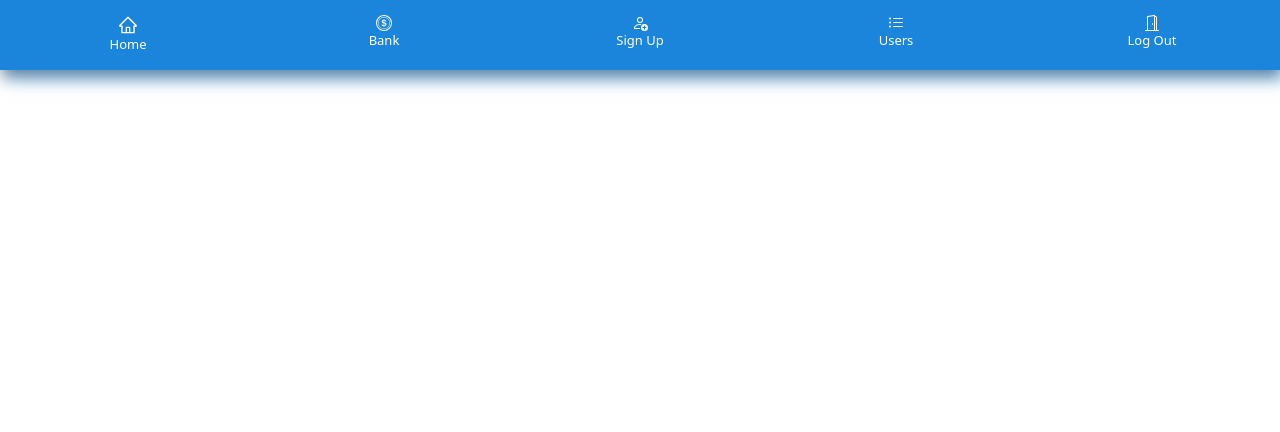
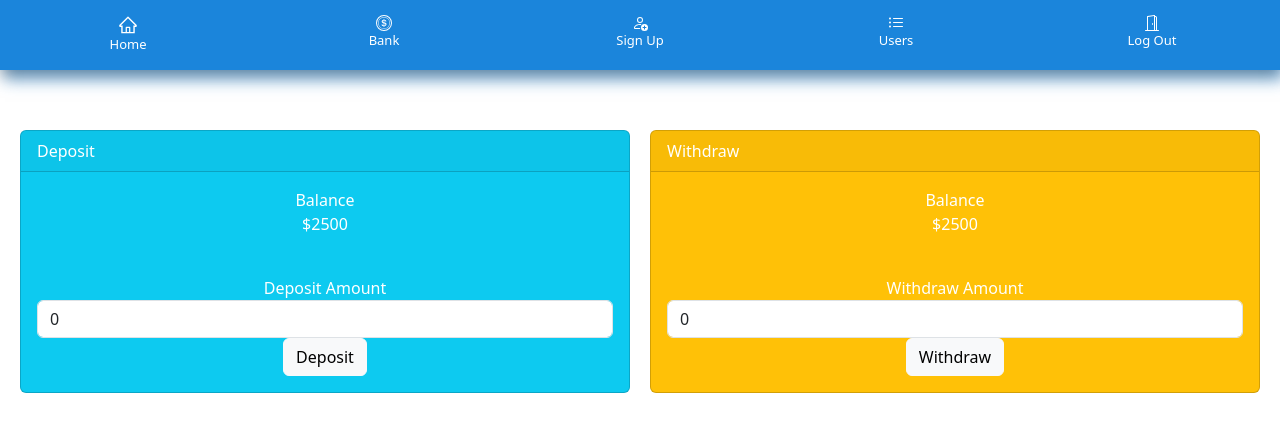
Before and after one commit to Flan-Cisco/bad-banking-app, a React (Create React App) app: page /bank in a window 1280 px wide. Shown: the top 432 px of the page. Built offline with nearby package versions, Linux system fonts and the light colour scheme.

Commit message:
added logic to bank service

```diff
--- a/src/App.css
+++ b/src/App.css
@@ -51,3 +51,7 @@
 .icon {
   font-size: 20px;
 }
+
+.withdraw-container {
+  margin-left: 20px;
+}
--- a/src/componentes/card.js
+++ b/src/componentes/card.js
@@ -12,6 +12,10 @@ function Card(props) {
   function classes() {
     const bg = props.bgcolor ? " bg-" + props.bgcolor : " ";
     const txt = props.txtcolor ? "text-" + props.txtcolor : " text-white";
+    if (props.header === "Withdraw") {
+      const margin = " withdraw-container"
+      return "card mb-3 card" + bg + txt + margin;
+    }
     return "card mb-3 card" + bg + txt;
   }
   function handleClick() {
--- a/src/componentes/form.js
+++ b/src/componentes/form.js
@@ -7,7 +7,6 @@ function BankForm(props) {
   const [name, setName] = React.useState("");
   const [email, setEmail] = React.useState("");
   const [password, setPassword] = React.useState("");
-  const [balance, setBalance] = React.useState(0);
   const [amount, setAmount] = React.useState(0);
 
   function setError(text, time = 3000) {
@@ -44,6 +43,10 @@ function BankForm(props) {
         setError("Please try a different amount");
         return false;
       }
+      if (label === "withdraw" && props.balance < field) {
+        setError("You don't have enough balance for this transaction");
+        return false;
+      }
     }
     return true;
   }
@@ -62,7 +65,7 @@ function BankForm(props) {
     if (!validate(email, "email")) return;
     if (!validate(password, "password")) return;
     setShow(false);
-    props.handle({name,email,password,balance: 100});
+    props.handle({ name, email, password, balance: 100 });
   }
   function handleLogin() {
     if (!validate(email, "email")) return;
@@ -73,12 +76,27 @@ function BankForm(props) {
   }
 
   function handleDepositWithdraw() {
-    if (!validate("withdraw")) return;
-    if (!validate("deposit")) return;
-    //Add logic to edit user data
-    setShow(false);
-    props.handle();
+    if (!validate(amount,"withdraw")) return;
+    if (!validate(amount,"deposit")) return;
+
+    props.handle({amount, header: props.label});
   }
+
+  const handleKeyDown = (event) => {
+    if (
+      [46, 8, 9, 27, 13, 110, 40].includes(event.keyCode) ||
+      (event.keyCode === 65 && event.ctrlKey === true) ||
+      (event.keyCode >= 35 && event.keyCode <= 39)
+    ) {
+      return;
+    }
+    if (
+      (event.shiftKey || event.keyCode < 48 || event.keyCode > 57) &&
+      (event.keyCode < 96 || event.keyCode > 105)
+    ) {
+      event.preventDefault();
+    }
+  };
 
   function clearForm() {
     setName("");
@@ -114,7 +132,7 @@ function BankForm(props) {
             ) : (
               <></>
             )}
-            {props.label !== "Withdraw" || props.label !== "Deposit" ? (
+            {props.label !== "Withdraw" && props.label !== "Deposit" ? (
               <>
                 Email address
                 <br />
@@ -142,10 +160,19 @@ function BankForm(props) {
             ) : (
               <>
                 Balance
-                <p>{balance}</p>
+                <p>${props.balance}</p>
                 <br />
                 {props.label} Amount
-                <input type="number" min={0} className="form-control" id="amount" placeholder = {props.label + " Amount"} value={amount} onChange={(e) => setAmount(e.currentTarget.value)} />
+                <input
+                  onKeyDown={handleKeyDown}
+                  type="number"
+                  min={0}
+                  className="form-control"
+                  id={"amount" + props.label}
+                  placeholder={props.label + " Amount"}
+                  value={amount}
+                  onChange={(e) => setAmount(e.currentTarget.value)}
+                />
               </>
             )}
             <button
--- a/src/componentes/header.js
+++ b/src/componentes/header.js
@@ -1,5 +1,4 @@
 import { Link } from "react-router-dom";
-import { useUser } from "./userLogin";
 
 function Header() {
   return (
--- a/src/componentes/userLogin.js
+++ b/src/componentes/userLogin.js
@@ -7,6 +7,7 @@ const UserContext = createContext(null);
 
 export const UserProvider = ({children}) => {
     const [user, setUser] = useState({
+        id: 1,
         name: "John",
         email: "john@test.com",
         password: "!a123123",
@@ -26,17 +27,29 @@ export const UserProvider = ({children}) => {
 
     const createAccount = (userData) => {
         let tmpUsers = users;
+        userData.id = tmpUsers.length +1;
         tmpUsers.push(userData);
         setUsers(tmpUsers);
         if (!user) {
             login(userData);
         }
     }
+    const updateUser = (userData) => {
+        setUser(userData);
+        let tmpUsers = users.map((user) => {
+            if (user.id === userData.id) {
+                return {...user, balance: userData.balance};
+            }
+            return user;
+        })
+        setUsers(tmpUsers);
+
+    }
 
 
 
     return (
-        <UserContext.Provider value={{user, users, login, logout, createAccount}}>
+        <UserContext.Provider value={{user, users, login, logout, createAccount, updateUser}}>
 
             {children}
 
--- a/src/pages/bank.js
+++ b/src/pages/bank.js
@@ -1,8 +1,44 @@
-
+import BankForm from "../componentes/form";
+import { useUser } from "../componentes/userLogin";
 
 function Bank() {
 
+    const {user, updateUser} = useUser();
 
+    function handleTransaction(data) {
+
+        let userData = user;
+        if (data.header === "Deposit"){
+            userData.balance = userData.balance + Number(data.amount);
+        } else {
+            userData.balance = userData.balance - Number(data.amount);
+        }
+        updateUser(userData)
+
+    }
+  return (
+    <>
+      <BankForm
+        bgColor="info"
+        label="Deposit"
+        handle={handleTransaction}
+        hideAmount={false}
+        successBtn="Deposit"
+        submitBtn="Deposit"
+        balance = {user.balance}
+      ></BankForm>
+
+      <BankForm
+        bgColor="warning"
+        label="Withdraw"
+        handle={handleTransaction}
+        hideAmount={false}
+        successBtn="Withdraw"
+        submitBtn="Withdraw"
+        balance = {user.balance}
+      ></BankForm>
+    </>
+  );
 }
 
 export default Bank;
--- a/src/pages/home.js
+++ b/src/pages/home.js
@@ -1,9 +1,9 @@
+
 import React from "react";
 import Card from "../componentes/card";
 import { useUser } from "../componentes/userLogin";
 
 function Home() {
-  console.log('Home component rendered');
   const { user } = useUser();
   return (
     <>
```
